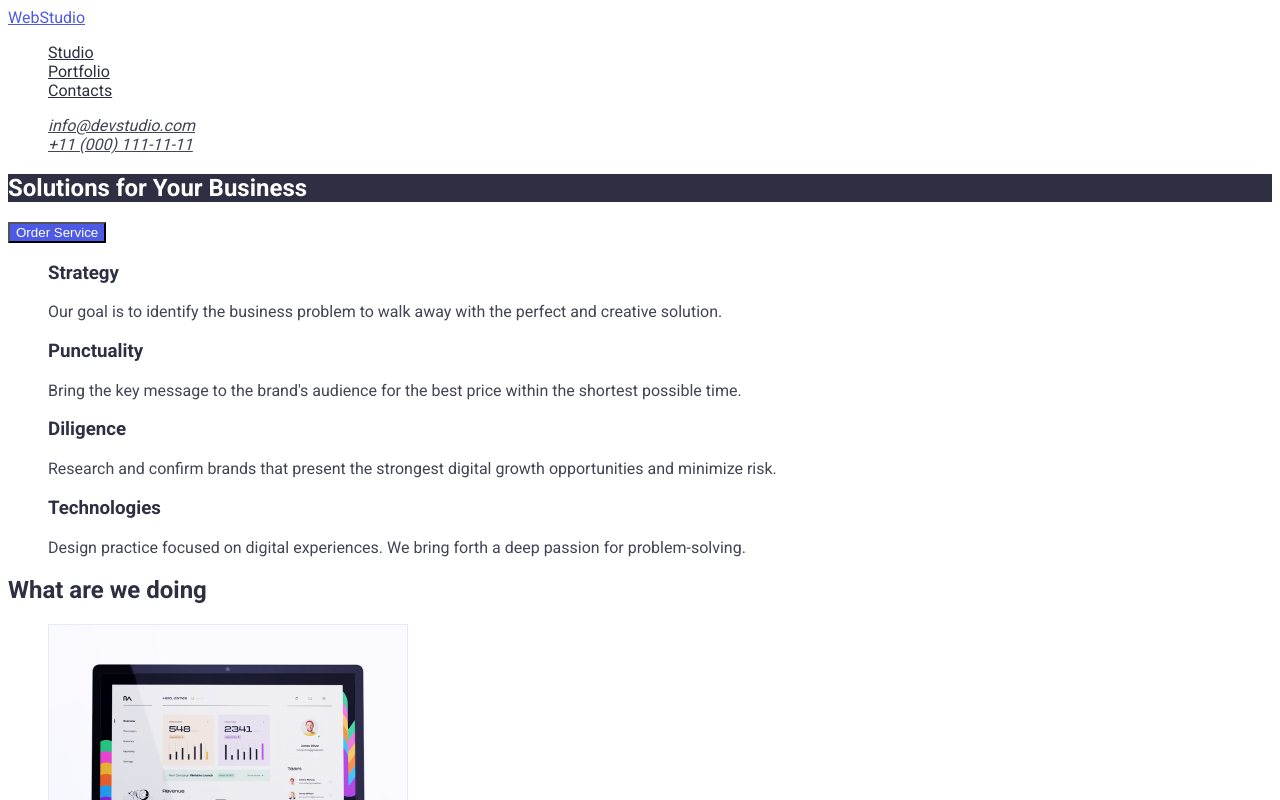
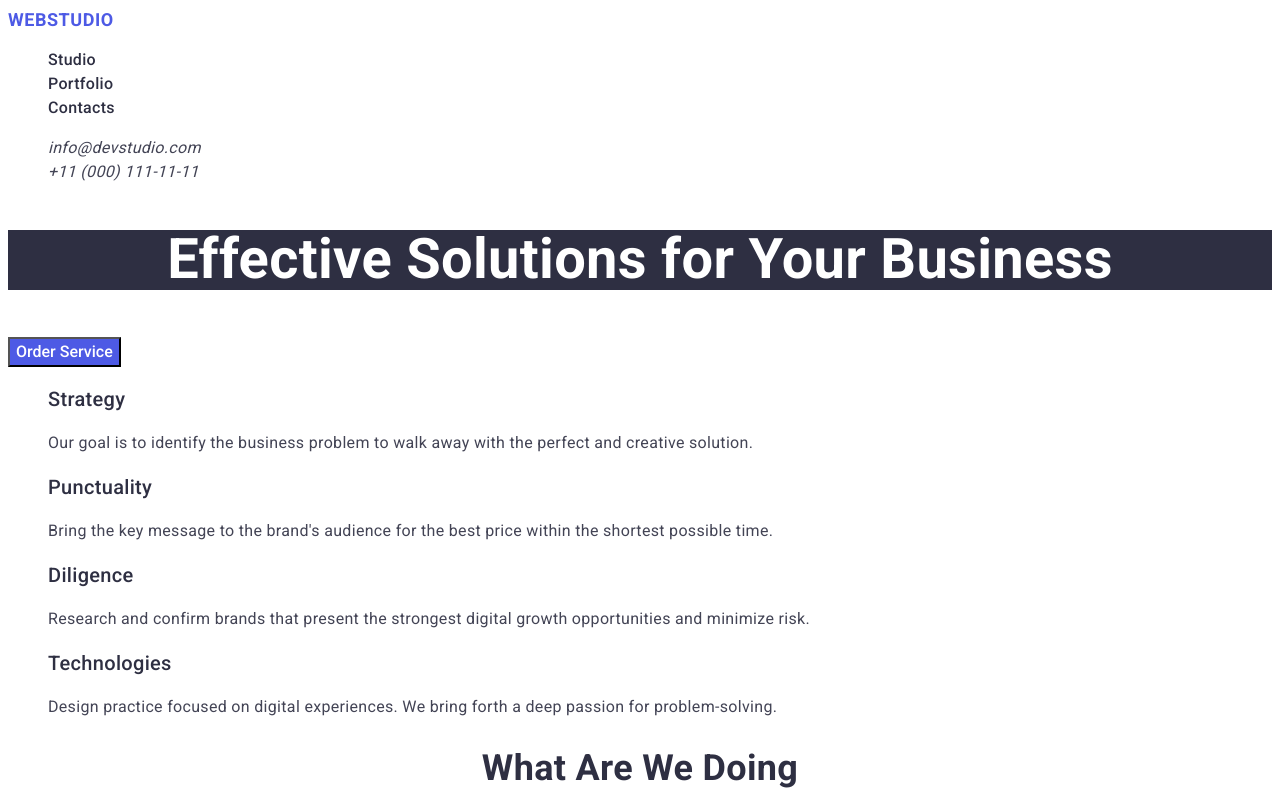
Before and after one commit to slobodenuzk9897/goit-markup-hw-02, a plain HTML site: page index.html in a window 1280 px wide. Shown: the top 800 px of the page. Drawn offline with Linux system fonts and the light colour scheme.

Commit message:
styles and text

```diff
--- a/css/styles.css
+++ b/css/styles.css
@@ -10,17 +10,30 @@ body {
   color: var(--primary-text-color);
   background-color: var(--white-color);
   font-family: 'Roboto', sans-serif;
+  letter-spacing: 0.02em;
 }
 ul {
   list-style: none;
 }
 .logo {
   color: #4d5ae5;
+  text-decoration: none;
+  font-weight: 800;
+  font-size: 18px;
+  line-height: 24px;
+  display: flex;
+  align-items: center;
+  letter-spacing: 0.03em;
+  text-transform: uppercase;
 }
 
 /* Site nav */
 .site-nav .link {
   color: var(--title-text-color);
+  font-weight: 500;
+  font-size: 16px;
+  line-height: 1.5;
+  text-decoration: none;
 }
 .site-nav .link:hover,
 .site-nav .link:focus {
@@ -30,6 +43,10 @@ ul {
 /* auth-nav */
 .auth-nav .link-adress {
   color: var(--primary-text-color);
+  font-weight: 400;
+  font-size: 16px;
+  line-height: 1.5;
+  text-decoration: none;
 }
 
 .auth-nav .link-adress:hover,
@@ -42,6 +59,10 @@ ul {
 .hero-title {
   color: var(--white-color);
   background-color: var(--primary-bg-color);
+  font-weight: 700;
+  font-size: 56px;
+  line-height: 1.07;
+  text-align: center;
 }
 
 .button:hover,
@@ -53,32 +74,56 @@ ul {
 .button {
   color: var(--white-color);
   background-color: #4d5ae5;
+  font-family: inherit;
+  font-weight: 500;
+  font-size: 16px;
+  line-height: 1.5;
 }
 
-/* Sections */
+/* Sections header*/
 .section-title {
   color: var(--title-text-color);
+  font-weight: 700;
+  font-size: 36px;
+  line-height: 1.11;
+  text-align: center;
+  text-transform: capitalize;
 }
 
-/* Characteristics */
+/* Characteristics*/
 .list-title {
   color: var(--title-text-color);
+  font-weight: 500;
+  font-size: 20px;
+  line-height: 1.2;
 }
 
 .list-text {
   color: var(--primary-text-color);
+  font-weight: 400;
+  font-size: 16px;
+  line-height: 1.5;
 }
 
 /* Team */
 .team-title {
   color: var(--title-text-color);
+  font-weight: 500;
+  font-size: 20px;
+  line-height: 1.2;
 }
 
 .team-text {
   color: var(--primary-text-color);
+  font-weight: 400;
+  font-size: 16px;
+  line-height: 1.5;
 }
 
 .footer-text {
   color: #e7e9fc;
   background-color: var(--primary-bg-color);
+  font-weight: 400;
+  font-size: 16px;
+  line-height: 1.5;
 }
--- a/index.html
+++ b/index.html
@@ -50,7 +50,7 @@
     <main>
       <!-- Hero -->
       <section class="hero">
-        <h1 class="hero-title">Solutions for Your Business</h1>
+        <h1 class="hero-title">Effective Solutions for Your Business</h1>
         <button type="button" class="button">Order Service</button>
       </section>
 
@@ -127,7 +127,7 @@
           </li>
           <li>
             <img src="./images/img7.jpg" alt="UI Designer" width="264" />
-            <h3 class="team-titlee">Daniel Wilson</h3>
+            <h3 class="team-title">Daniel Wilson</h3>
             <p class="team-text">UI Designer</p>
           </li>
         </ul>
@@ -135,7 +135,7 @@
     </main>
 
     <footer class="footer">
-      <a href="./index.html" class="logo">Web</a>
+      <a href="./index.html" class="logo">WebStudio</a>
       <p class="footer-text">
         Increase the flow of customers and sales for your business with digital
         marketing & growth solutions.
```
Also changed, not shown: portfolio.html (+4 -4 lines).
